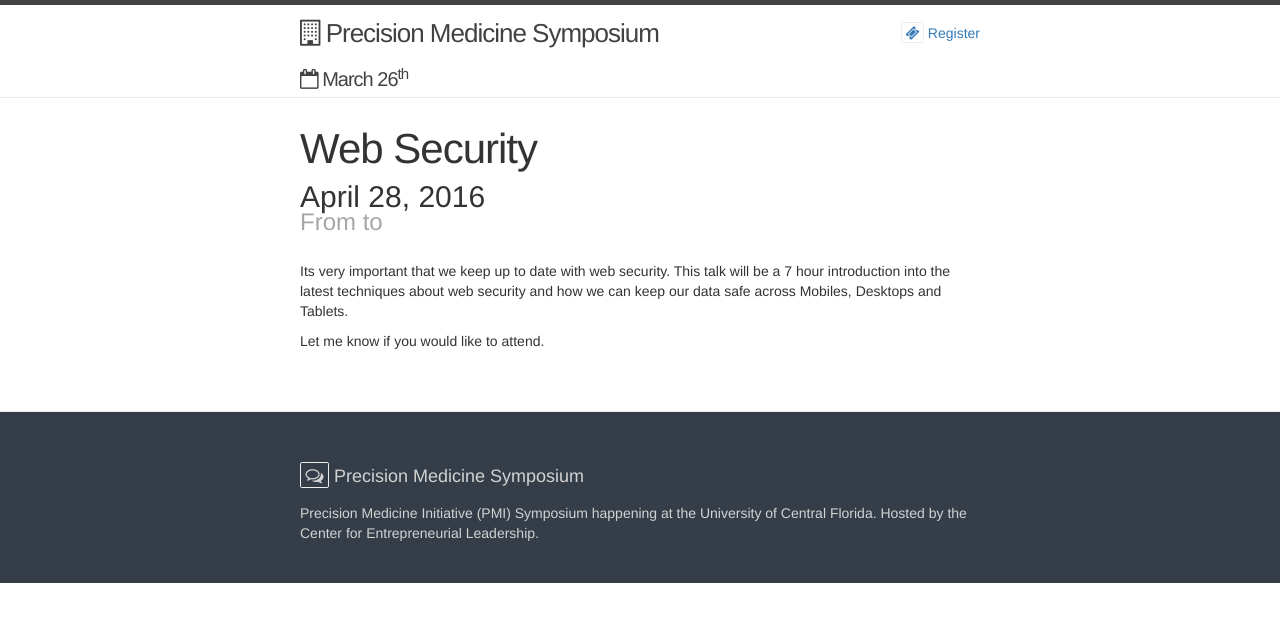
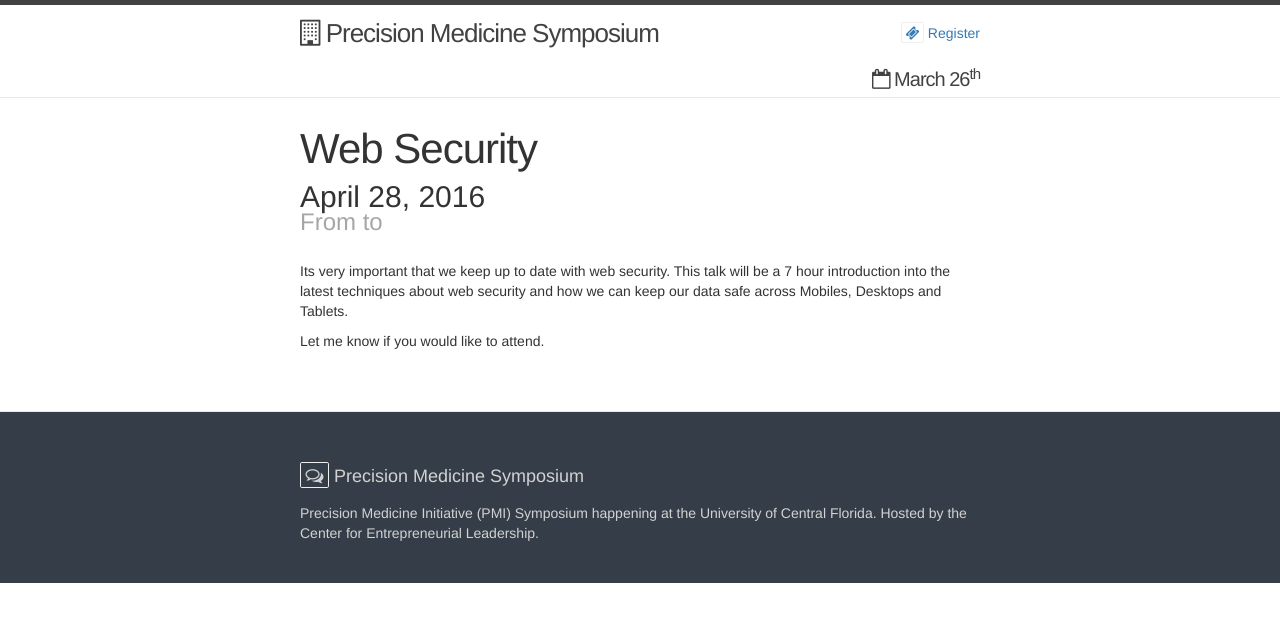
Before and after one commit to dhillonv10/pmi, a Jekyll site: the page built from _posts/2016-04-28-web-security.md, in a window 1280 px wide. Shown: the top 622 px of the page. Built offline with Jekyll 4.4.1, drawn with Linux system fonts in a browser that asks for light colours; nearby versions of some CDN libraries.

```diff
--- a/_includes/header.html
+++ b/_includes/header.html
@@ -12,7 +12,7 @@
 
   <div class="wrapper">
 
-    <a class="site-title2"><i class="fa fa-calendar-o"></i> March 26<sup>th</sup></a>
+    <span class="site-title2"><i class="fa fa-calendar-o"></i> March 26<sup>th</sup></span>
 
   </div>
 
--- a/_sass/_layout.scss
+++ b/_sass/_layout.scss
@@ -30,7 +30,7 @@
     line-height: 36px;
     letter-spacing: -1px;
     margin-bottom: 0;
-    float: left;
+    float: right;
 
     &,
     &:visited {
```
